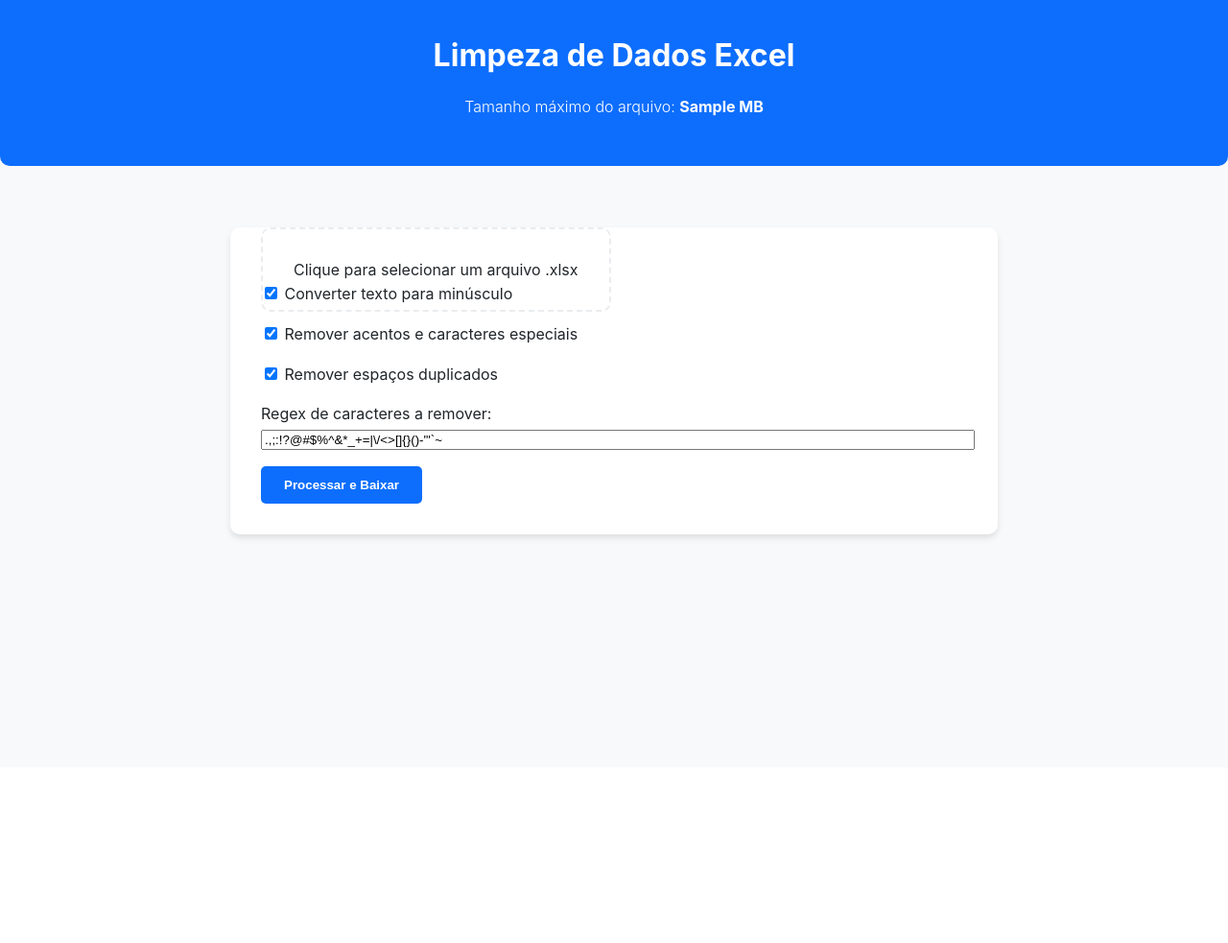
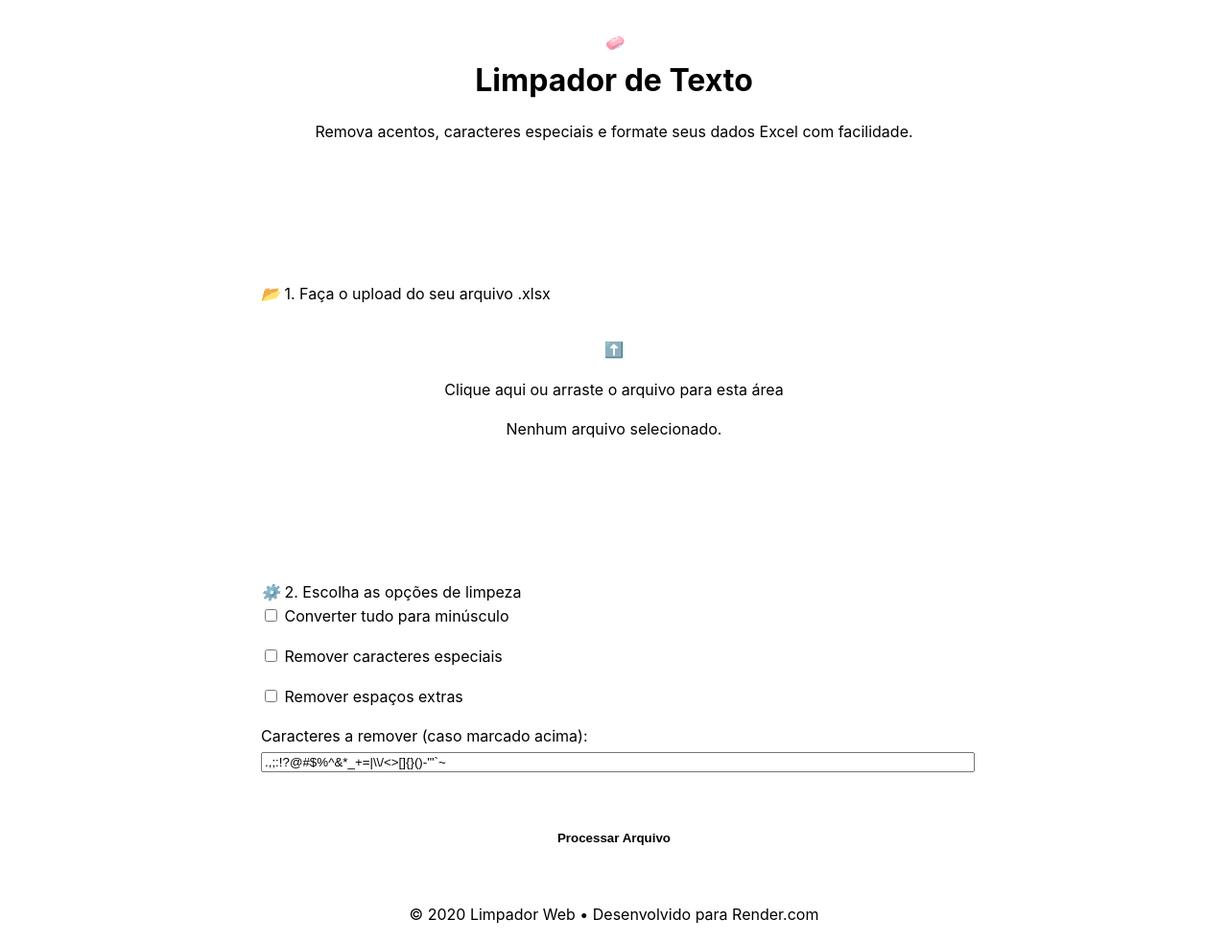
Before and after one commit to Douglasprojetospro/limpador-web, a Flask app: template templates/index.html in a window 1280 px wide. Shown: the whole page at 96% size. Before the commit the page ends 563 px from the top, so only its background shows below. Run offline with Flask 3, Linux system fonts and the light colour scheme; the template is opened without the code that fills it: most values are stand-ins (such as "Sample title", 1, 10 or a date in 2020).

Commit message:
Update index.html

```diff
--- a/templates/index.html
+++ b/templates/index.html
@@ -2,199 +2,72 @@
 <html lang="pt-br">
 <head>
     <meta charset="UTF-8">
-    <title>Limpeza de Dados</title>
-    <meta name="viewport" content="width=device-width, initial-scale=1">
-    <style>
-        :root {
-            --primary-color: #0d6efd;
-            --primary-hover: #0b5ed7;
-            --primary-light: rgba(13, 110, 253, 0.1);
-            --text-color: #212529;
-            --text-light: #6c757d;
-            --light-gray: #f8f9fa;
-            --medium-gray: #e9ecef;
-            --white: #ffffff;
-            --dark: #212529;
-            --border-radius: 10px;
-            --border-radius-sm: 5px;
-            --box-shadow: 0 4px 6px rgba(0, 0, 0, 0.1);
-            --box-shadow-lg: 0 8px 15px rgba(0, 0, 0, 0.1);
-            --transition: all 0.3s ease;
-        }
-
-        body {
-            font-family: -apple-system, BlinkMacSystemFont, 'Segoe UI', Roboto, Arial, sans-serif;
-            background-color: var(--light-gray);
-            color: var(--text-color);
-            line-height: 1.6;
-            margin: 0;
-        }
-
-        .container {
-            max-width: 800px;
-            margin: 0 auto;
-            padding: 2rem;
-        }
-
-        .header {
-            background-color: var(--primary-color);
-            color: var(--white);
-            padding: 2rem;
-            text-align: center;
-            border-radius: 0 0 var(--border-radius) var(--border-radius);
-        }
-
-        .header h1 {
-            margin: 0;
-            font-size: 2rem;
-        }
-
-        .card {
-            background-color: var(--white);
-            padding: 2rem;
-            border-radius: var(--border-radius);
-            box-shadow: var(--box-shadow);
-            margin-top: 2rem;
-        }
-
-        .upload-area {
-            border: 2px dashed var(--medium-gray);
-            border-radius: var(--border-radius);
-            padding: 2rem;
-            text-align: center;
-            cursor: pointer;
-            transition: var(--transition);
-            margin-bottom: 1rem;
-        }
-
-        .upload-area:hover {
-            border-color: var(--primary-color);
-            background-color: var(--primary-light);
-        }
-
-        .file-input {
-            display: none;
-        }
-
-        .option-item {
-            margin-bottom: 1rem;
-        }
-
-        .btn {
-            padding: 0.75rem 1.5rem;
-            border-radius: var(--border-radius-sm);
-            border: none;
-            background-color: var(--primary-color);
-            color: var(--white);
-            font-weight: bold;
-            cursor: pointer;
-            transition: var(--transition);
-        }
-
-        .btn:hover {
-            background-color: var(--primary-hover);
-        }
-
-        .progress-container {
-            display: none;
-            margin-top: 2rem;
-        }
-
-        .progress-text {
-            text-align: center;
-            margin-bottom: 0.5rem;
-        }
-
-        .progress {
-            height: 10px;
-            background-color: var(--medium-gray);
-            border-radius: 5px;
-            overflow: hidden;
-        }
-
-        .progress-bar {
-            height: 100%;
-            width: 0%;
-            background-color: var(--primary-color);
-            transition: width 0.4s ease;
-        }
-
-        @media (max-width: 600px) {
-            .header h1 {
-                font-size: 1.5rem;
-            }
-
-            .container {
-                padding: 1rem;
-            }
-        }
-    </style>
+    <meta name="viewport" content="width=device-width, initial-scale=1.0">
+    <title>Limpador de Texto Excel</title>
+    <link rel="stylesheet" href="{{ url_for('static', filename='style.css') }}">
 </head>
 <body>
-    <div class="header">
-        <h1>Limpeza de Dados Excel</h1>
-        <p style="font-weight: 300;">Tamanho máximo do arquivo: <strong>{{ max_size_mb }} MB</strong></p>
-    </div>
+    <header class="header">
+        <div class="logo">
+            <i>🧼</i>
+            <h1>Limpador de Texto</h1>
+        </div>
+        <p class="subtitle">Remova acentos, caracteres especiais e formate seus dados Excel com facilidade.</p>
+    </header>
 
-    <div class="container">
-        <div class="card">
-            <form id="form-processamento" method="POST" enctype="multipart/form-data">
-                <label class="upload-area">
-                    Clique para selecionar um arquivo .xlsx
-                    <input class="file-input" type="file" name="file" accept=".xlsx" required>
-                </label>
-
-                <div class="option-item">
-                    <label><input type="checkbox" name="minusculo" checked> Converter texto para minúsculo</label>
-                </div>
-
-                <div class="option-item">
-                    <label><input type="checkbox" name="remover_especiais" checked> Remover acentos e caracteres especiais</label>
-                </div>
-
-                <div class="option-item">
-                    <label><input type="checkbox" name="remover_espacos" checked> Remover espaços duplicados</label>
-                </div>
-
-                <div class="option-item">
-                    <label>Regex de caracteres a remover:</label>
-                    <input type="text" name="caracteres" style="width: 100%;" value=".,;:!?@#$%^&*_+=|\/<>[]{}()-'&quot;`~">
-                </div>
-
-                <button class="btn" type="submit">Processar e Baixar</button>
-            </form>
-
-            <div class="progress-container" id="progresso-container">
-                <div class="progress-text" id="progresso-texto">Processando...</div>
-                <div class="progress">
-                    <div class="progress-bar" id="progresso-barra"></div>
+    <main class="container">
+        <form method="POST" enctype="multipart/form-data">
+            <div class="card">
+                <div class="card-body">
+                    <div class="card-title">
+                        <i>📂</i>
+                        <span>1. Faça o upload do seu arquivo .xlsx</span>
+                    </div>
+                    <div class="upload-area" onclick="document.getElementById('file-input').click();">
+                        <div class="upload-icon">⬆️</div>
+                        <p>Clique aqui ou arraste o arquivo para esta área</p>
+                        <input id="file-input" class="file-input" type="file" name="file" accept=".xlsx" required>
+                        <div class="file-info" id="file-info">Nenhum arquivo selecionado.</div>
+                    </div>
                 </div>
             </div>
-        </div>
-    </div>
+
+            <div class="card">
+                <div class="card-body">
+                    <div class="card-title">
+                        <i>⚙️</i>
+                        <span>2. Escolha as opções de limpeza</span>
+                    </div>
+                    <div class="option-item">
+                        <label><input type="checkbox" name="minusculo"> Converter tudo para minúsculo</label>
+                    </div>
+                    <div class="option-item">
+                        <label><input type="checkbox" name="remover_especiais"> Remover caracteres especiais</label>
+                    </div>
+                    <div class="option-item">
+                        <label><input type="checkbox" name="remover_espacos"> Remover espaços extras</label>
+                    </div>
+                    <div class="option-item">
+                        <label>Caracteres a remover (caso marcado acima):</label>
+                        <input type="text" name="caracteres" value=".,;:!?@#$%^&*_+=|\\/<>[]{}()-'&quot;`~" style="width:100%;">
+                    </div>
+                </div>
+            </div>
+
+            <div style="text-align:center;">
+                <button class="btn btn-primary" type="submit">Processar Arquivo</button>
+            </div>
+        </form>
+    </main>
+
+    <footer class="footer">
+        <p style="text-align: center;">&copy; {{ now.year }} Limpador Web • Desenvolvido para Render.com</p>
+    </footer>
 
     <script>
-        const form = document.getElementById('form-processamento');
-        const progressoContainer = document.getElementById('progresso-container');
-        const progressoBarra = document.getElementById('progresso-barra');
-        const progressoTexto = document.getElementById('progresso-texto');
-
-        form.addEventListener('submit', () => {
-            progressoContainer.style.display = 'block';
-            progressoBarra.style.width = '0%';
-            progressoTexto.textContent = 'Iniciando...';
-
-            let progresso = 0;
-            const intervalo = setInterval(() => {
-                if (progresso >= 90) {
-                    clearInterval(intervalo);
-                    progressoTexto.textContent = 'Finalizando...';
-                } else {
-                    progresso += 10;
-                    progressoBarra.style.width = progresso + '%';
-                    progressoTexto.textContent = `Processando... ${progresso}%`;
-                }
-            }, 300);
+        document.getElementById('file-input').addEventListener('change', function () {
+            const fileName = this.files[0] ? this.files[0].name : "Nenhum arquivo selecionado.";
+            document.getElementById('file-info').textContent = fileName;
         });
     </script>
 </body>
```
